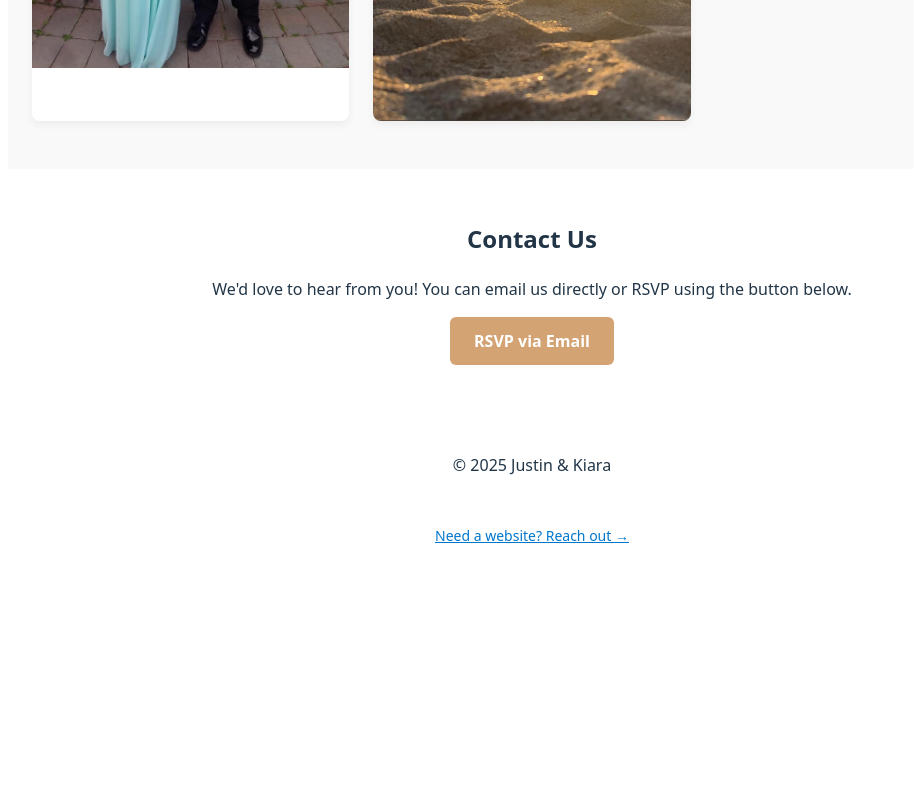
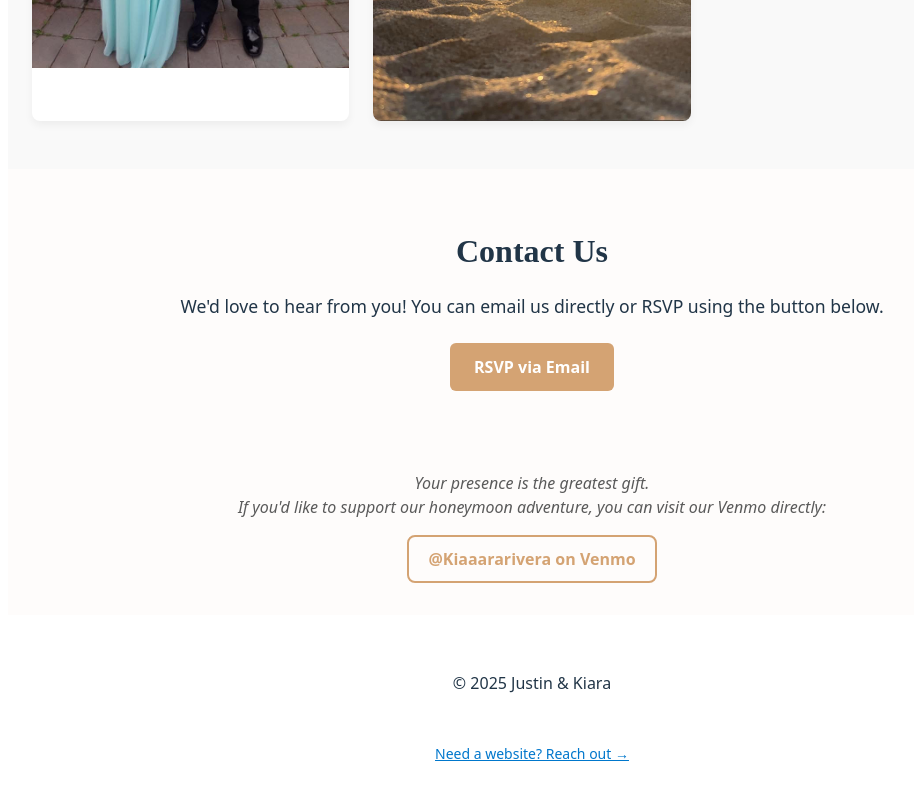
Before and after one commit to ElvisRivera21/ixtapaRepo, a React (Vite) app: page / in a window 1280 px wide. Shown: the part 1890-2690 px from the top of the page, without its empty margins (8-922 px from the left). Before the commit the page ends 2474 px from the top, so only its background shows below. Built offline with nearby package versions, Linux system fonts and the light colour scheme.

Commit message:
Venmo Commit

```diff
--- a/src/components/Contact.jsx
+++ b/src/components/Contact.jsx
@@ -10,9 +10,11 @@ function Contact() {
     const mailtoLink = `mailto:${emailAddress}?subject=${subject}&body=${body}`;
 
     return (
-        <section id="contact" style={{ padding: '2rem', textAlign: 'center' }}>
-            <h2>Contact Us</h2>
-            <p style={{ marginBottom: '1rem' }}>
+        <section id="contact" style={{ padding: '2rem', textAlign: 'center', backgroundColor: '#fefcfb' }}>
+            <h2 style={{ fontFamily: 'Playfair Display, serif', fontSize: '2rem', marginBottom: '1rem' }}>
+                Contact Us
+            </h2>
+            <p style={{ marginBottom: '1.5rem', fontSize: '1.1rem' }}>
                 We'd love to hear from you! You can email us directly or RSVP using the button below.
             </p>
             <a
@@ -25,13 +27,46 @@ function Contact() {
                     textDecoration: 'none',
                     borderRadius: '6px',
                     fontWeight: 'bold',
-                    transition: 'background-color 0.3s ease'
+                    transition: 'background-color 0.3s ease',
+                    marginBottom: '2rem'
                 }}
                 onMouseOver={e => e.target.style.backgroundColor = '#c58e5b'}
                 onMouseOut={e => e.target.style.backgroundColor = '#d4a373'}
             >
                 RSVP via Email
             </a>
+
+            <div style={{ marginTop: '3rem' }}>
+                <p style={{ fontStyle: 'italic', fontSize: '1rem', color: '#5a5a5a', marginBottom: '1rem' }}>
+                    Your presence is the greatest gift. <br />
+                    If you'd like to support our honeymoon adventure, you can visit our Venmo directly:
+                </p>
+                <a
+                    href="https://venmo.com/Kiaaararivera"
+                    target="_blank"
+                    rel="noopener noreferrer"
+                    style={{
+                        display: 'inline-block',
+                        padding: '0.6rem 1.2rem',
+                        border: '2px solid #d4a373',
+                        borderRadius: '8px',
+                        textDecoration: 'none',
+                        color: '#d4a373',
+                        fontWeight: 'bold',
+                        transition: 'background-color 0.3s ease, color 0.3s ease'
+                    }}
+                    onMouseOver={e => {
+                        e.target.style.backgroundColor = '#d4a373';
+                        e.target.style.color = '#fff';
+                    }}
+                    onMouseOut={e => {
+                        e.target.style.backgroundColor = 'transparent';
+                        e.target.style.color = '#d4a373';
+                    }}
+                >
+                    @Kiaaararivera on Venmo
+                </a>
+            </div>
         </section>
     );
 }
```
